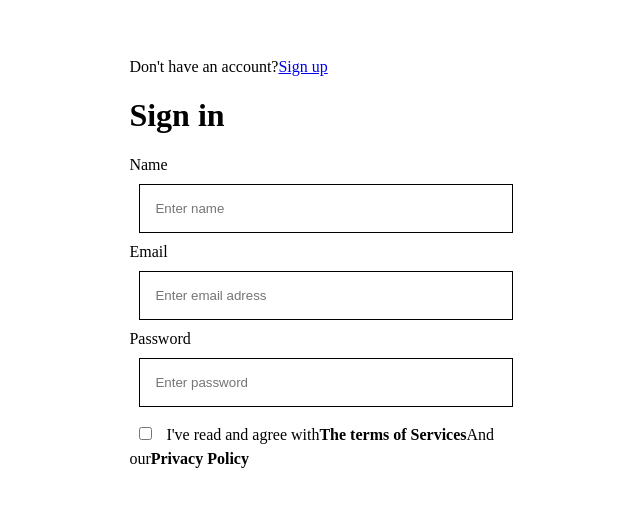
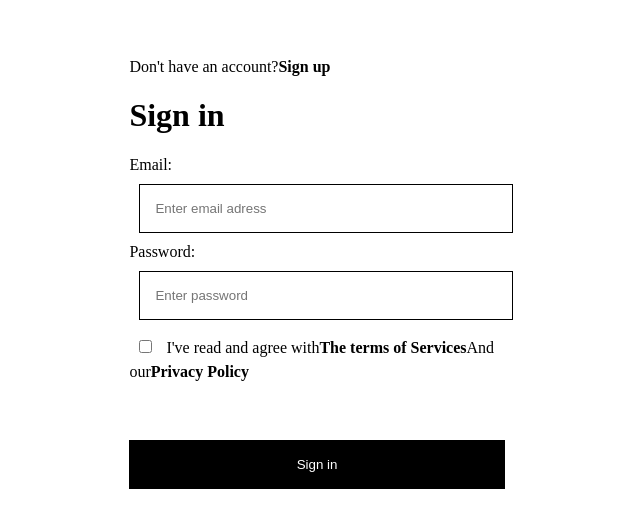
Before and after one commit to ameerakech/Forms-, a plain HTML site: page login.html in a window 1280 px wide. Shown: the top 511 px of the page, without its empty margins (321-961 px from the left). Drawn offline with Linux system fonts and the light colour scheme.

Commit message:
added more styles

```diff
--- a/login.html
+++ b/login.html
@@ -76,18 +76,15 @@
             </head>
             <body>
         <form class=Signin_form action="table.html">
-            Don't have an account?<a href="index.html">Sign up</a>
+            Don't have an account?<a href="index.html" style="text-decoration: none; font-weight: bold; color: black;" >Sign up</a>
 
                 <h1 id =heading>Sign in</h1>
-                <label for="name">Name</label>
-                <br>
-                 <input id="name" placeholder="Enter name" type="text"/>
-                 <br>
-                 <label for="Email">Email</label>
+
+                 <label for="Email">Email:</label>
                  <br>
                  <input id="email" placeholder="Enter email adress" type="email"/>
                  <br>
-                 <label for="password">Password</label>
+                 <label for="password">Password:</label>
                  <br>
                  <input id="password" placeholder="Enter password" type="password"/>
                  <br>
```
Also changed, not shown: index.html (+1 -1 lines).
